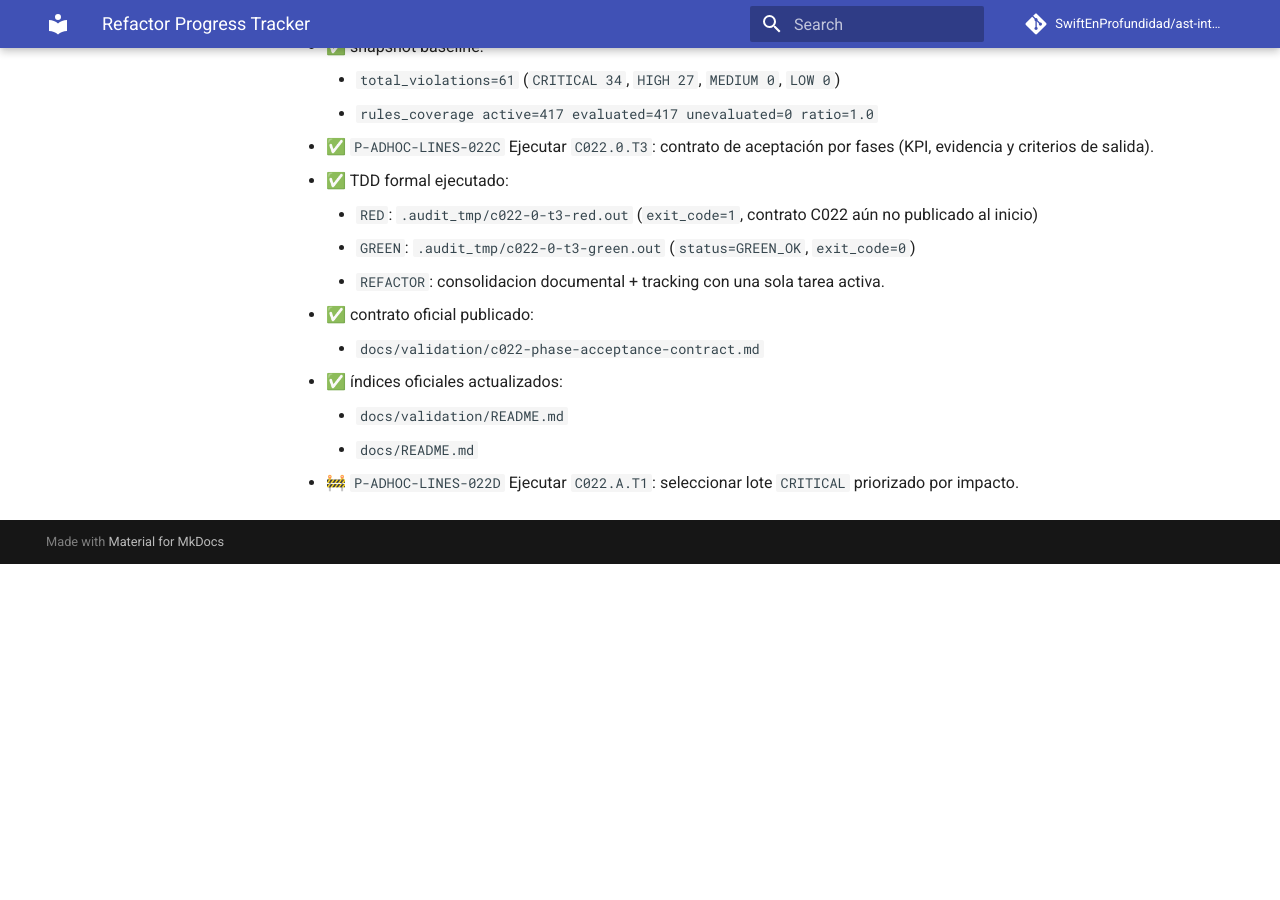
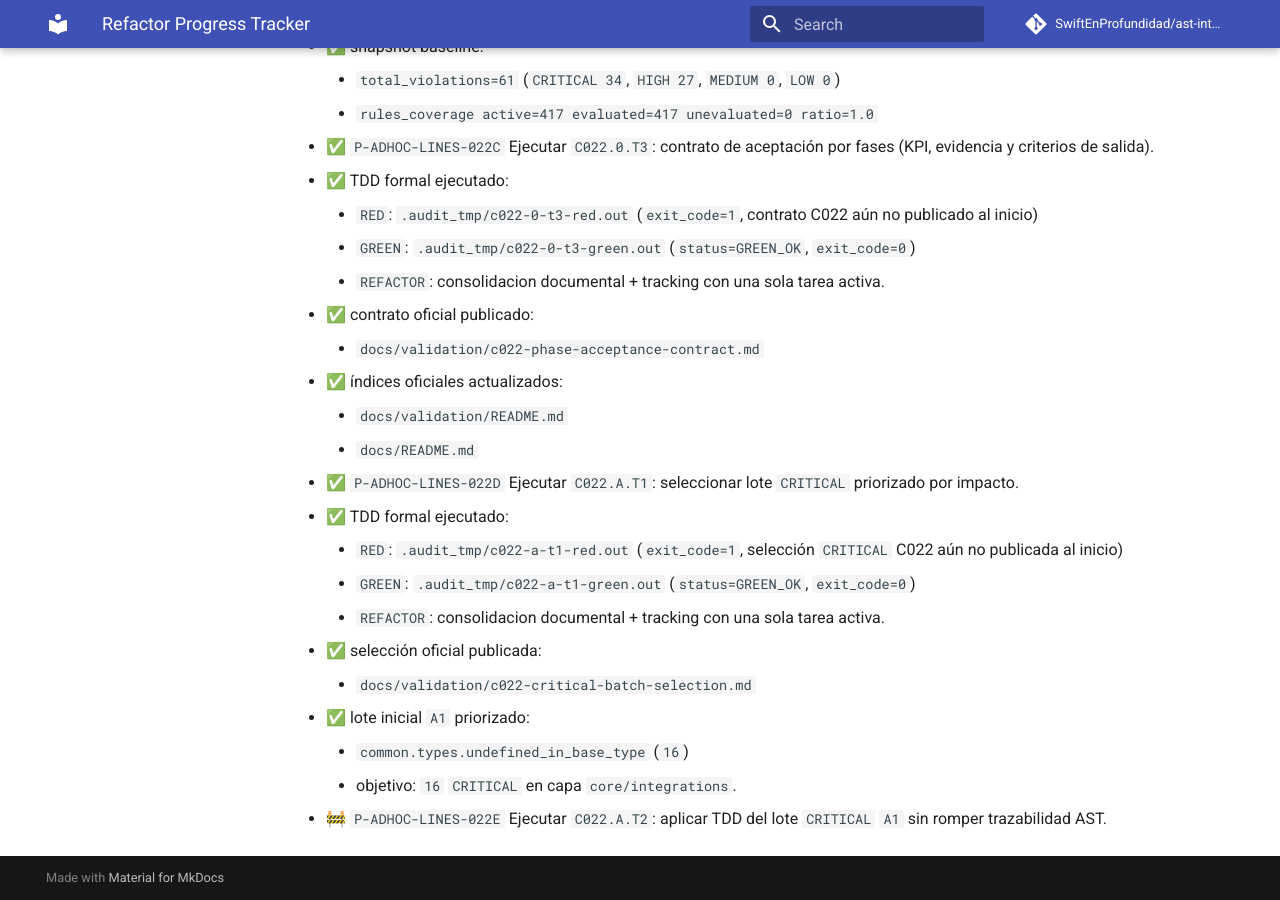
Before and after one commit to SwiftEnProfundidad/ast-intelligence-hooks, an MkDocs documentation site: the page built from docs/REFRACTOR_PROGRESS.md, in a window 1280 px wide and 900 px high, scrolled down 29184 px. Built offline with MkDocs 1.6.1 and Material for MkDocs 9.7.7, drawn with Linux system fonts in a browser that asks for light colours; comment, search, counter and statistics services are not loaded; before the commit the page ends 29748 px from its top, so only the background shows below that.

Commit message:
docs(c022): select critical batch a1

```diff
--- a/docs/REFRACTOR_PROGRESS.md
+++ b/docs/REFRACTOR_PROGRESS.md
@@ -857,4 +857,14 @@ Plan base visible para seguimiento previo y durante la implementacion.
   - ✅ índices oficiales actualizados:
     - `docs/validation/README.md`
     - `docs/README.md`
-- 🚧 `P-ADHOC-LINES-022D` Ejecutar `C022.A.T1`: seleccionar lote `CRITICAL` priorizado por impacto.
+- ✅ `P-ADHOC-LINES-022D` Ejecutar `C022.A.T1`: seleccionar lote `CRITICAL` priorizado por impacto.
+  - ✅ TDD formal ejecutado:
+    - `RED`: `.audit_tmp/c022-a-t1-red.out` (`exit_code=1`, selección `CRITICAL` C022 aún no publicada al inicio)
+    - `GREEN`: `.audit_tmp/c022-a-t1-green.out` (`status=GREEN_OK`, `exit_code=0`)
+    - `REFACTOR`: consolidacion documental + tracking con una sola tarea activa.
+  - ✅ selección oficial publicada:
+    - `docs/validation/c022-critical-batch-selection.md`
+  - ✅ lote inicial `A1` priorizado:
+    - `common.types.undefined_in_base_type` (`16`)
+    - objetivo: `16` `CRITICAL` en capa `core/integrations`.
+- 🚧 `P-ADHOC-LINES-022E` Ejecutar `C022.A.T2`: aplicar TDD del lote `CRITICAL` `A1` sin romper trazabilidad AST.
```
Also changed, not shown: docs/ENTERPRISE_EXECUTION_CYCLE_022.md (+8 -3 lines), docs/README.md (+1 -0 lines), docs/validation/README.md (+1 -0 lines), docs/validation/c022-critical-batch-selection.md (added, +65 -0 lines), docs/validation/c022-full-repo-baseline.md (+1 -1 lines), docs/validation/c022-phase-acceptance-contract.md (+1 -1 lines).
